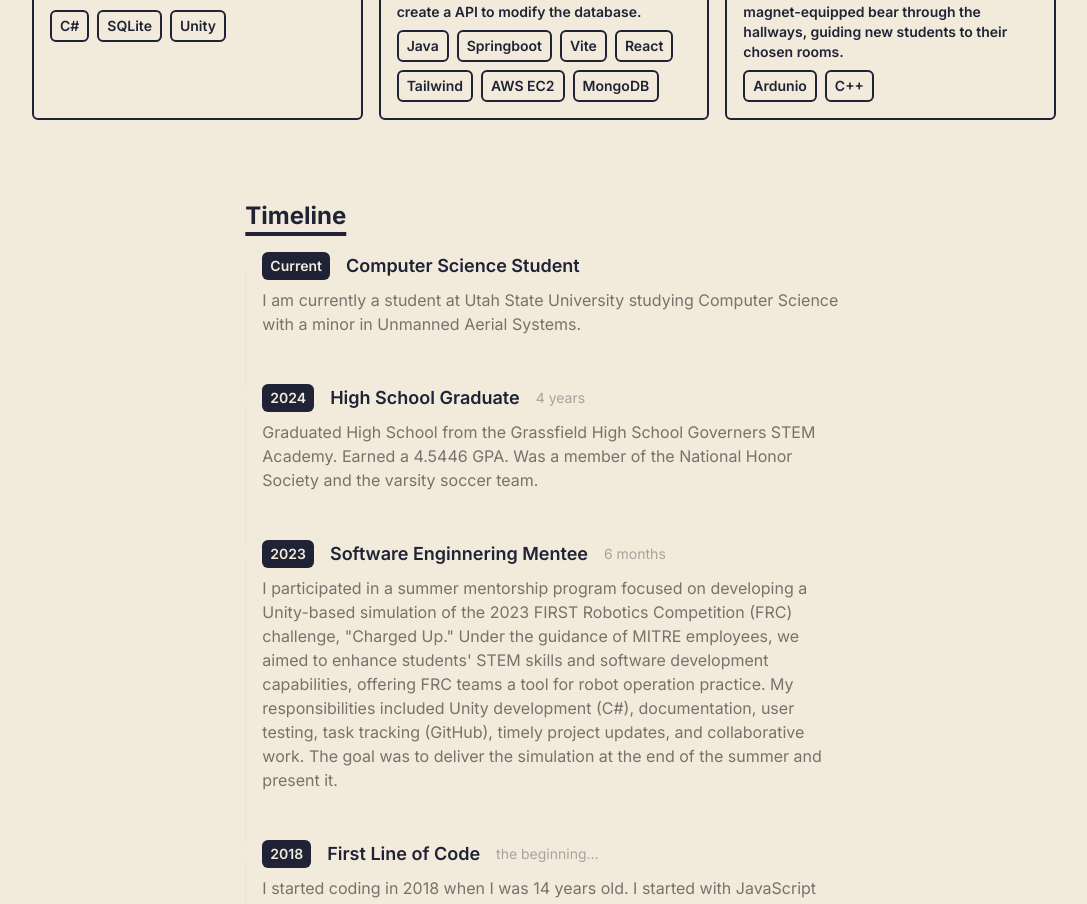
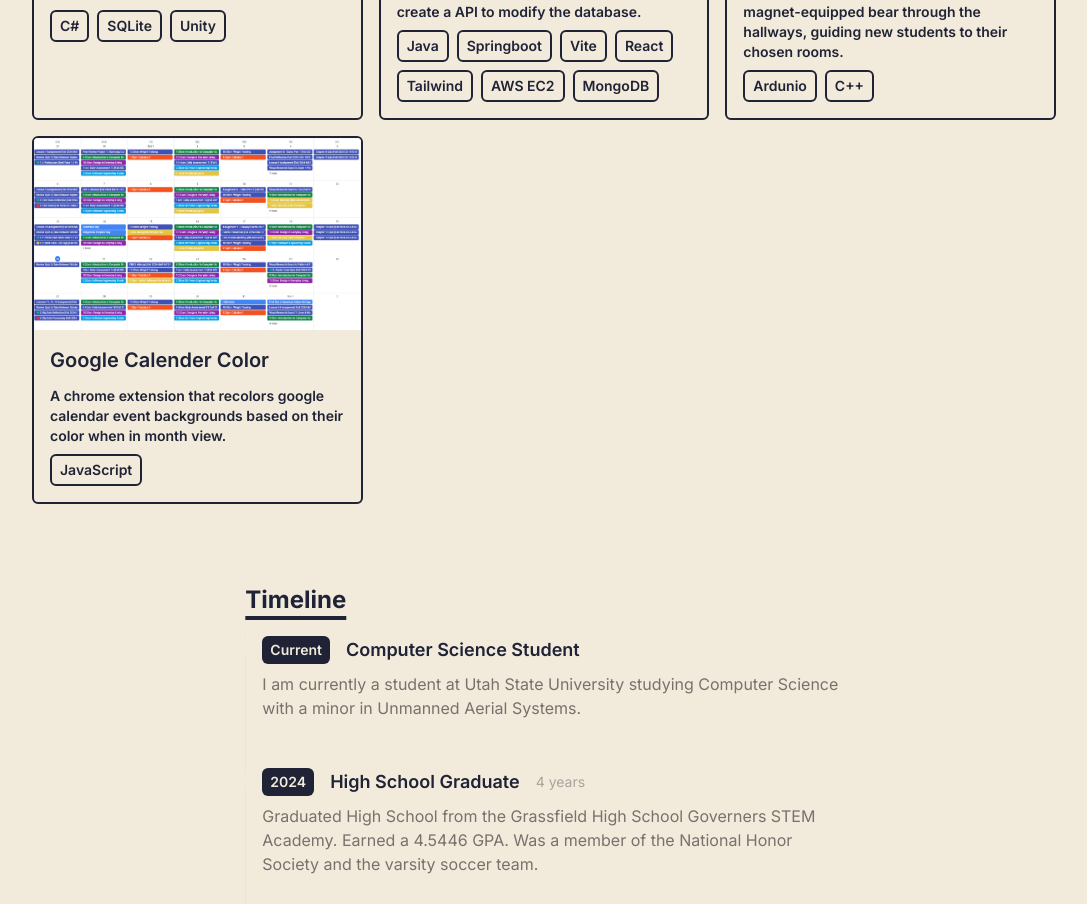
Before and after one commit to maddaxlallatin/maddaxlallatin.github.io, a React (Vite) app: page / in a window 1280 px wide. Shown: the part 1200-2104 px from the top of the page, without its empty margins (96-1183 px from the left). Built offline with nearby package versions, Linux system fonts and the light colour scheme.

Commit message:
updated portfolio

```diff
--- a/src/components/data/portfolio.js
+++ b/src/components/data/portfolio.js
@@ -47,4 +47,11 @@
         description: "A school map integrated with a gantry system, controlled by two Arduino Unos and a CNC shield. Stepper motors move a magnet-equipped bear through the hallways, guiding new students to their chosen rooms."
 
     },
+    {
+        title: "Google Calender Color",
+        imgUrl: 'assets/googleCalendarColor.png',
+        stack: ['JavaScript'],
+        link: 'https://github.com/maddaxlallatin/googleCalenderColor',
+        description: "A chrome extension that recolors google calendar event backgrounds based on their color when in month view."
+    }
 ]
```
Also changed, not shown: public/assets/Screenshot_1.png (added), public/assets/googleCalendarColor.png (added).
